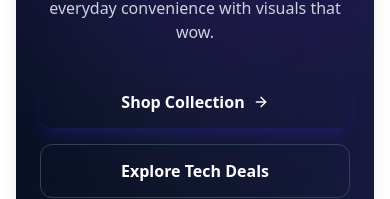
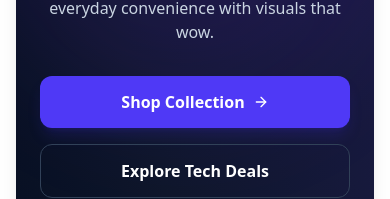
Before and after one commit to khushbuyuvasoft456-bit/ShopVibe, a Next.js app: page / in a window 390 px wide. Shown: the part 391-590 px from the top of the page. Built offline with nearby package versions, Linux system fonts and the light colour scheme.

Commit message:
Create responsive hero section with promotional banner and CTA

```diff
--- a/src/components/HeroBanner.jsx
+++ b/src/components/HeroBanner.jsx
@@ -33,7 +33,7 @@ export const HeroBanner = () => {
           <div className="flex flex-col sm:flex-row gap-4 justify-center lg:justify-start mt-2">
             <Link
               href="/products"
-              className="inline-flex items-center justify-center px-6 py-3.5 bg-indigo-650 hover:bg-indigo-750 text-white font-bold rounded-xl shadow-lg shadow-indigo-700/20 transition-all transform active:scale-98"
+              className="inline-flex items-center justify-center px-6 py-3.5 bg-indigo-600 hover:bg-indigo-700 text-white font-bold rounded-xl shadow-lg shadow-indigo-700/20 transition-all transform active:scale-98"
             >
               Shop Collection <ArrowRight className="w-4 h-4 ml-2" />
             </Link>
```
